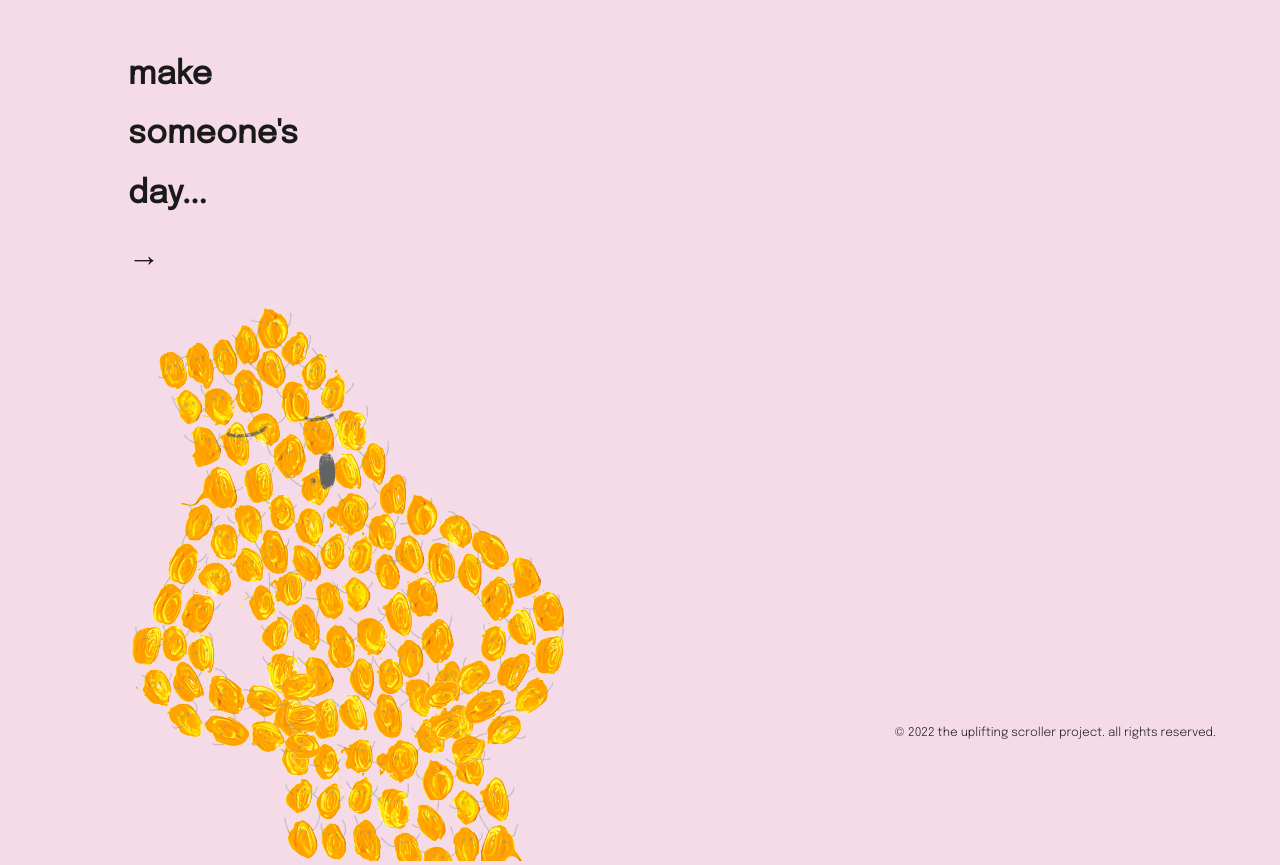
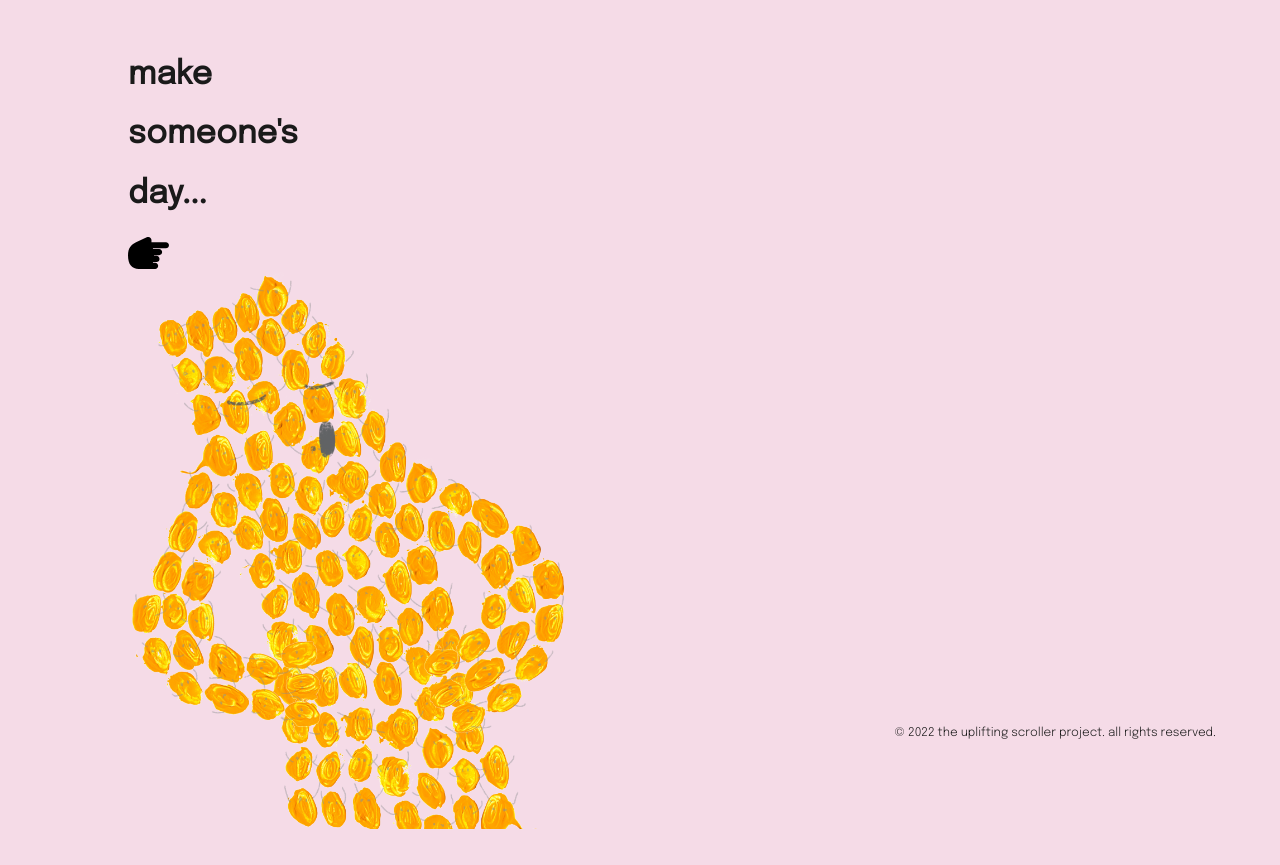
Before and after one commit to sanroe/have-a-nice-wee-day, a Flask app: page / in a window 1280 px wide. Shown: the part 33-898 px from the top of the page. After the commit the page ends 862 px from the top, so only its background shows below. Run offline with Flask 2, Linux system fonts and the light colour scheme.

Commit message:
Update landing page arrow as icon with hover

```diff
--- a/app/static/css/main.css
+++ b/app/static/css/main.css
@@ -99,3 +99,16 @@ textarea {
     resize: none;
     font-family: inherit;
 }
+
+#lets-go {
+    height: 2rem;
+    background-image: url('../img/hand-arrow.svg');
+    background-repeat: no-repeat;
+    transition: background-image 100ms ease-in-out;
+}
+
+#lets-go:hover {
+    height: 2.72rem;
+    background-image: url('../img/hand-arrow-bird.svg');
+    background-repeat: no-repeat;
+}
--- a/app/templates/basic_pages/index.html
+++ b/app/templates/basic_pages/index.html
@@ -13,7 +13,7 @@
         <h2 id="make-text">make</h2>
         <h2 id="someone-text">someone's</h2>
         <h2 id="day-text">day...</h2>
-        <h2 id="let-go-arrow"><a href="/create">&rarr;</a></h2>
+        <a href="/create"><div id="lets-go"></div></a>
         <img id="hero-img" src="/static/img/hero-character-799px-1004px.png" alt="A cheerful, whimsical yellow character made up of little creatures with its illustrated eyes closed and mouth whistling" width="700"/>
     </main>
 {% endblock %}
```
Also changed, not shown: app/static/img/hand-arrow-bird.svg (added), app/static/img/hand-arrow.svg (added).
